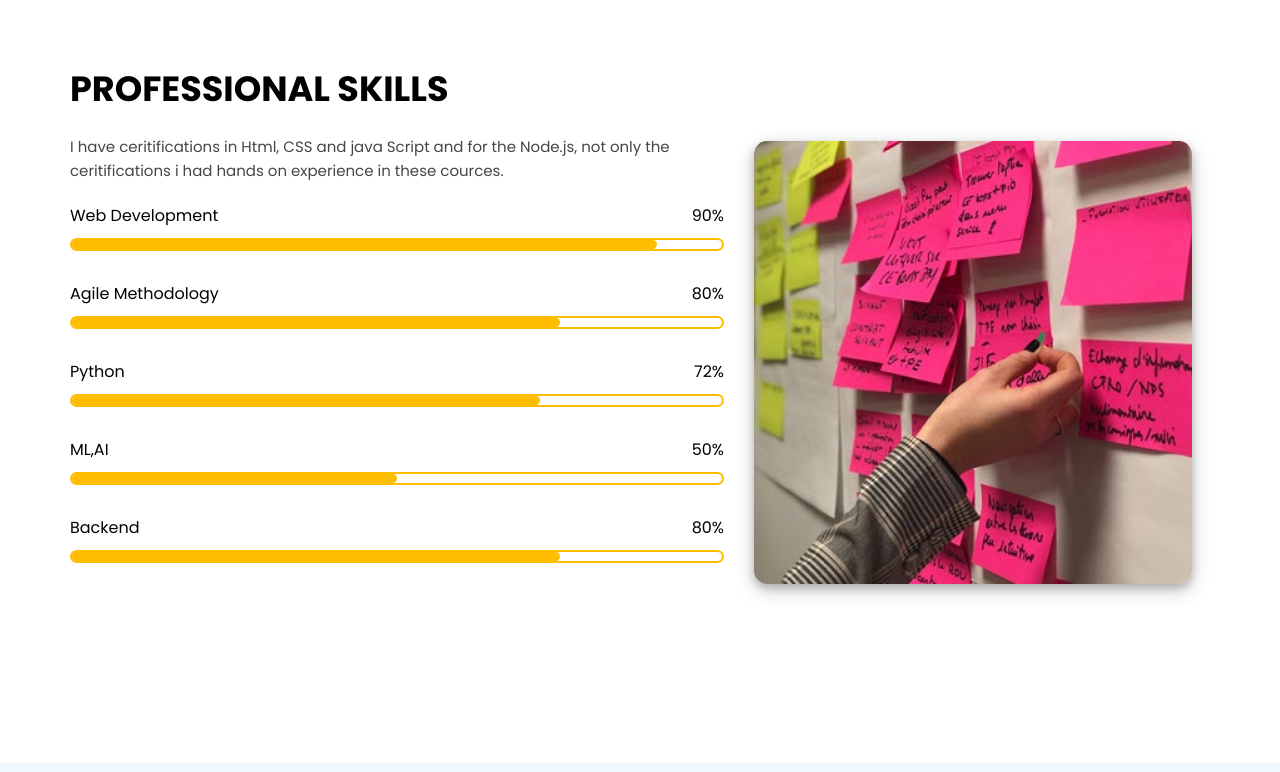
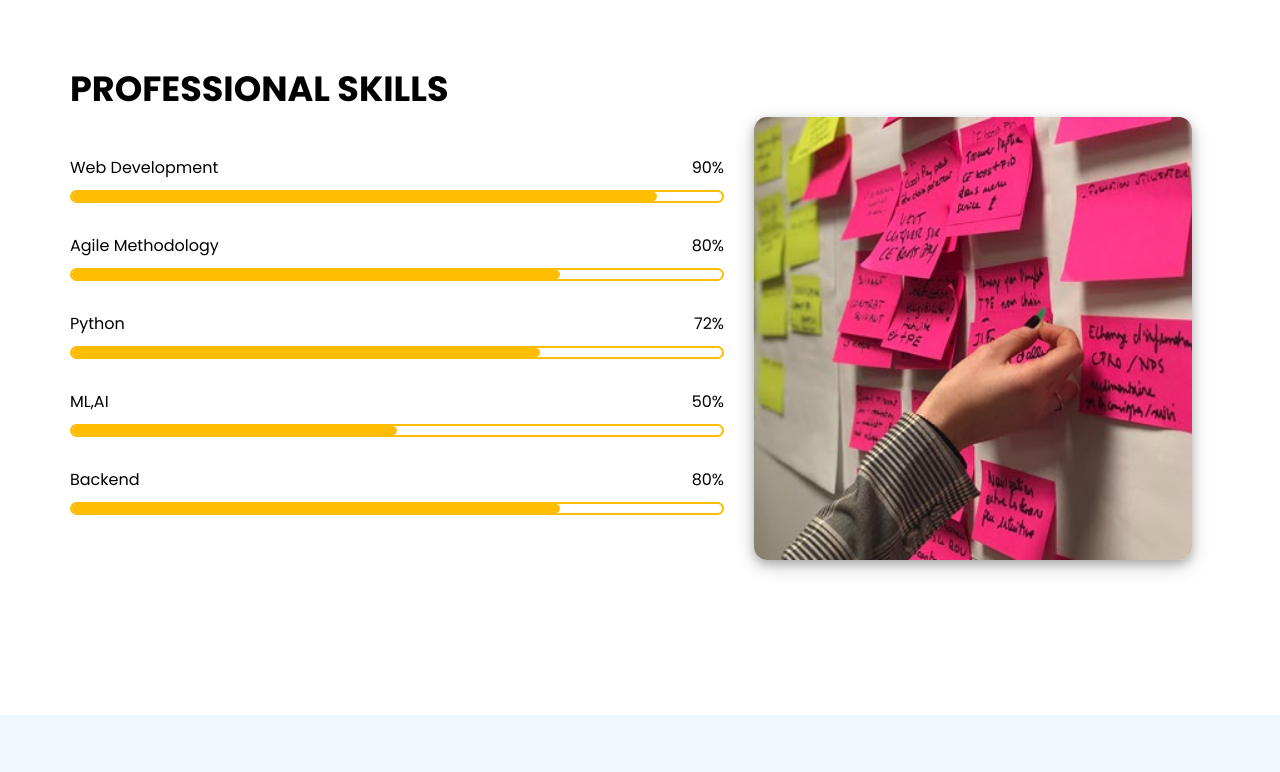
Before and after one commit to nishit2003/Portfolio, a website: page index.html in a window 1280 px wide. Shown: the part 1600-2372 px from the top of the page. Drawn offline with nearby package versions, Linux system fonts and the light colour scheme; a script that the page names is missing.

Commit message:
Update professional skills section in index.html

```diff
--- a/index.html
+++ b/index.html
@@ -127,8 +127,7 @@
                <div class="row">
                   <div class="section-title ">
                      <h1 class="js-wp-6">professional Skills</h1>
-                     <p>I have ceritifications in Html, CSS and java Script and for the Node.js, not only the
-                        ceritifications i had hands on experience in these cources.</p>
+                     <p></p>
                   </div>
                </div>
 
@@ -255,7 +254,7 @@
                                  <h3>BS in CS @University of Cincinnati</h3>
                                  <p><span class="Sub-heading">GPA:</span> 3.8</p><br>
                                  <p><span class="Sub-heading"> Relavant Coursework</span> Data Structure, Intro to Computer Systems, Assembly Language Programming, Info Security and Assurance, Discrete
-Structures, Linear Algebra, Probability and Statistics, Python Programming, AI Principles and Applications, Operating Systems & System
+Structures, Linear Algebra, Probability and Statistics, Python Programming, AI Principles and Applications, Operating Systems System
 programming, Computer Networks</p><br>
 
 <p><span class="Sub-heading">Recognition</span> 4x Dean’s List, CEAS International Outreach Scholarship, UC Global Scholarship, Transfer Ambassador Scholarship
```
